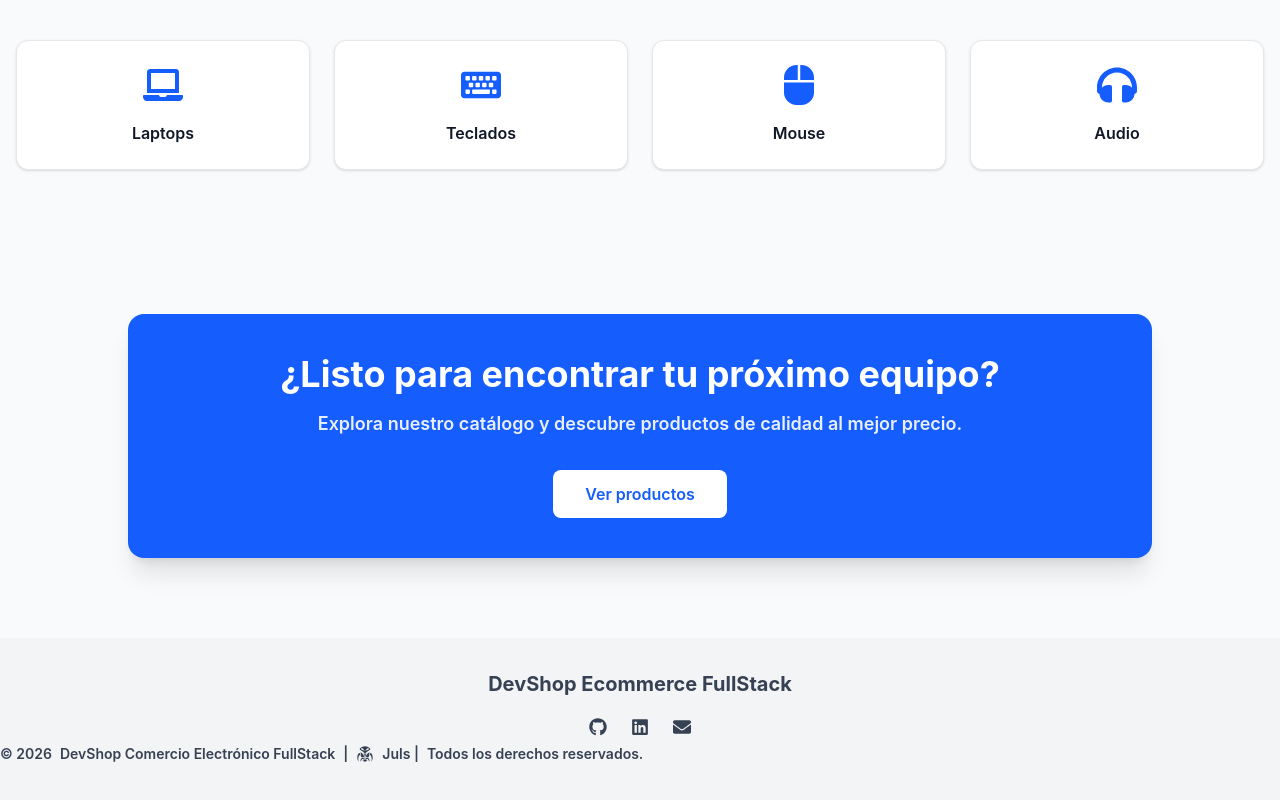
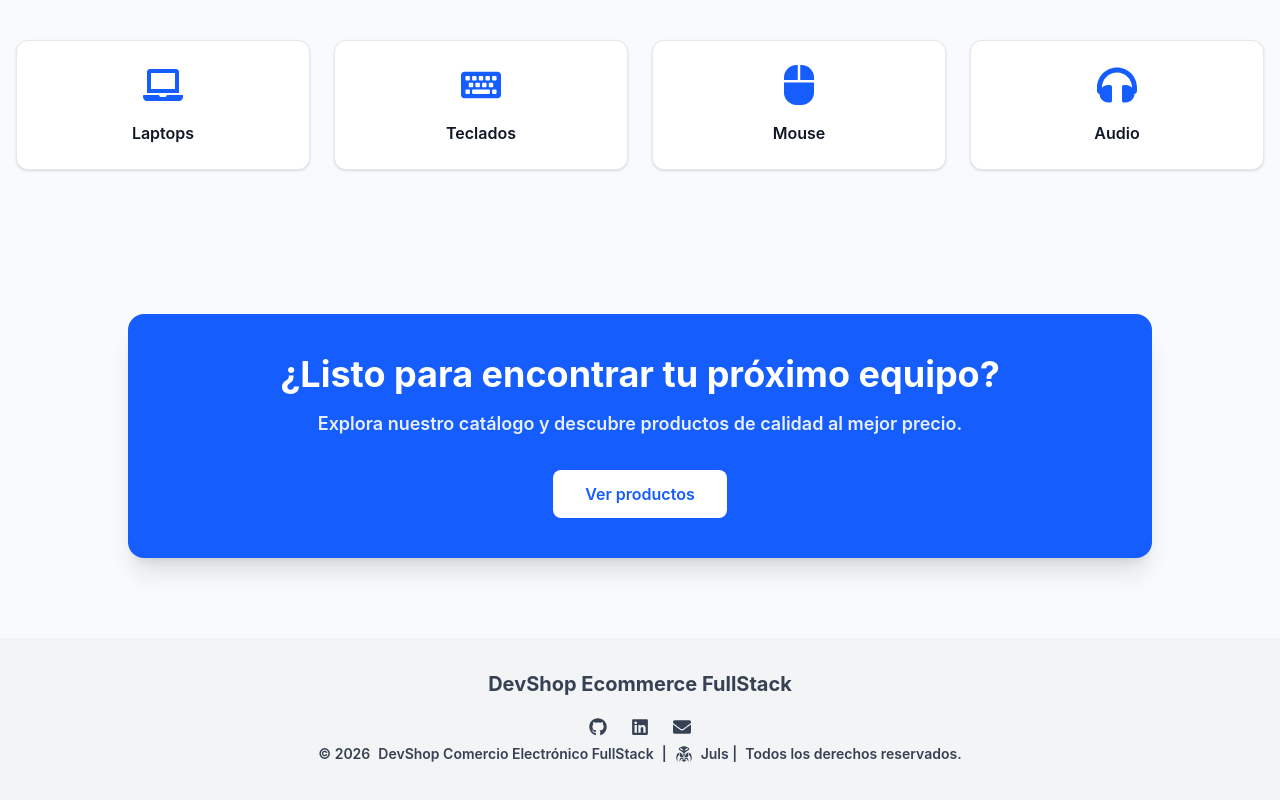
Before and after one commit to JCesar206/ecommerceFront, a React (Vite) app: page /#/ in a window 1280 px wide. Shown: the part 1181-1981 px from the top of the page. Built offline with nearby package versions, Linux system fonts and the light colour scheme; no server answers.

Commit message:
Se actualiza diseño del componente Footer.jsx

```diff
--- a/src/components/layout/Footer.jsx
+++ b/src/components/layout/Footer.jsx
@@ -27,7 +27,7 @@ function Footer() {
 					</div>
 				</div>
 			<div className="text-center">
-				<p className="flex items-center gap-2 text-sm text-center py-2 hover:text-blue-500 hover:scale-90 transition">
+				<p className="flex items-center justify-center gap-2 text-sm text-center py-2 hover:text-blue-500 hover:scale-90 transition">
 					&copy; {new Date().getFullYear()} <span>{t("footer","title")}</span> |
 					<GiAlienBug size={18}/> Juls | <span>{t("footer","rights")}</span>
 				</p>
```
